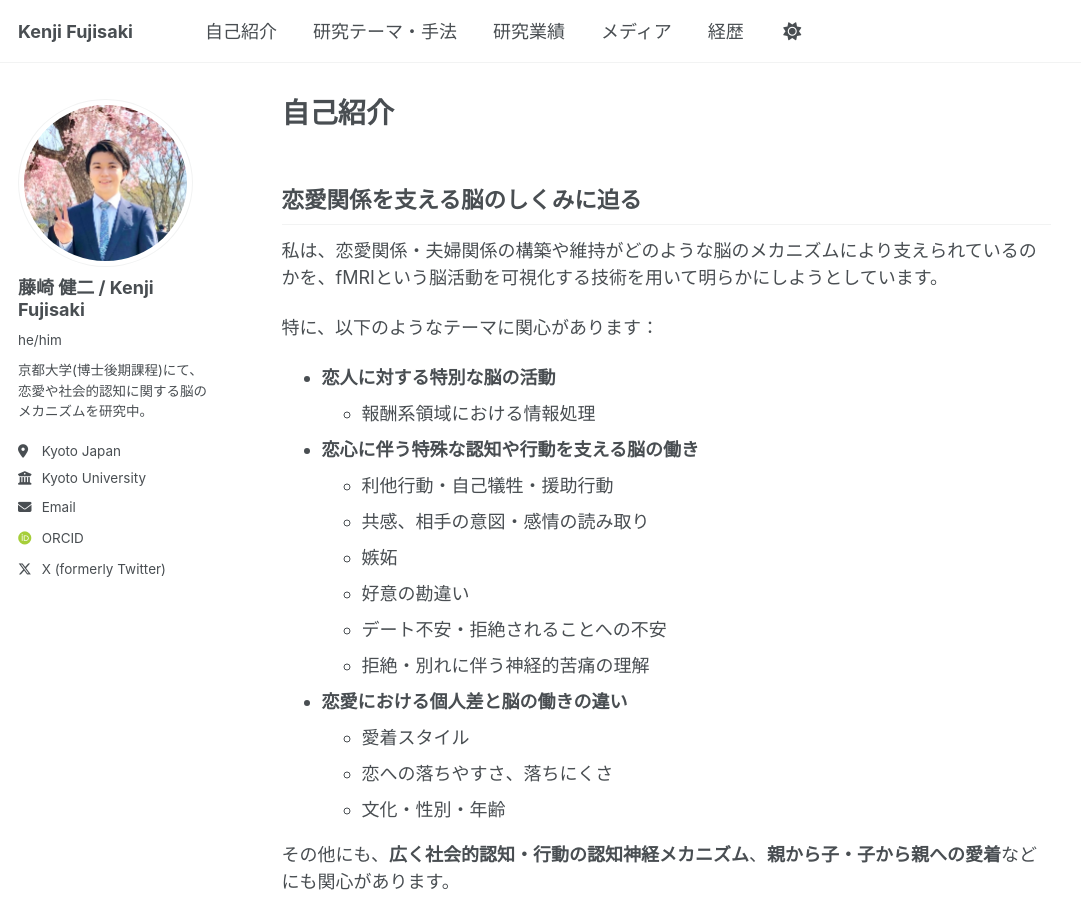
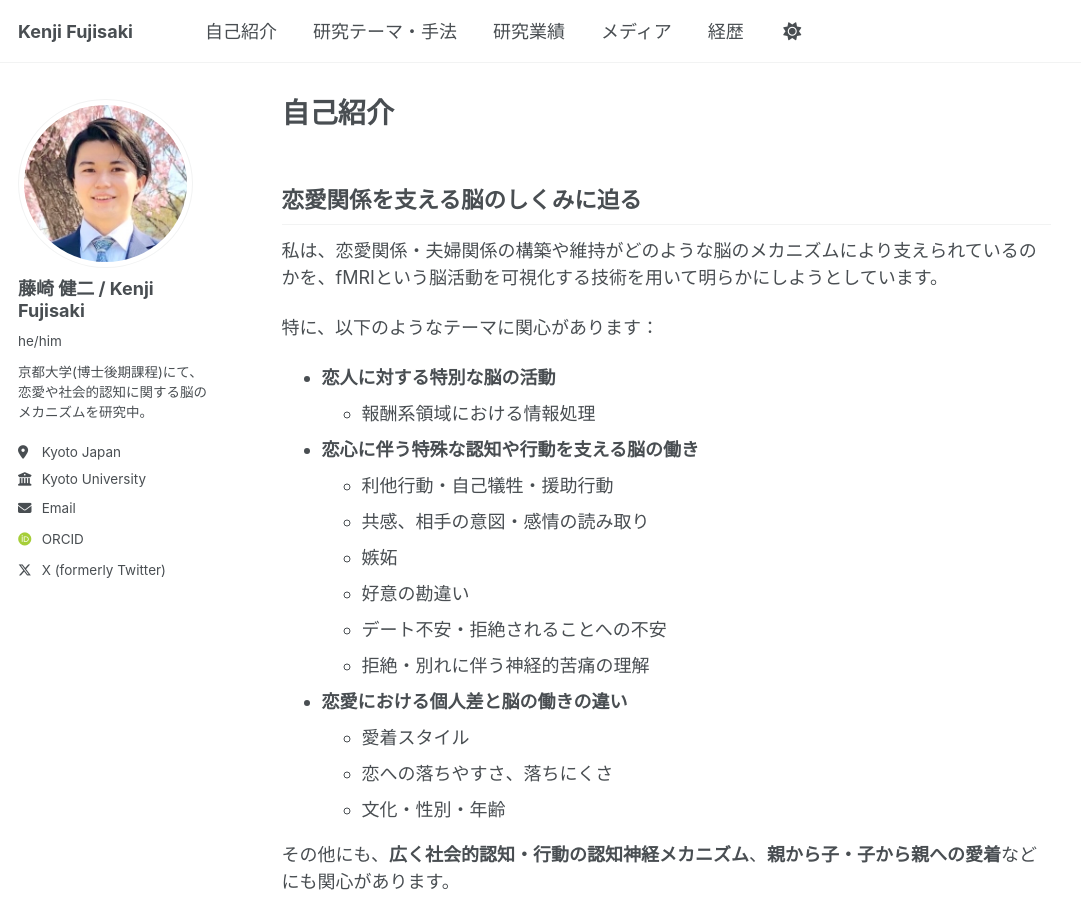
Before and after one commit to kenjifujisaki-research/kenjifujisaki-research.github.io, a Jekyll site: the page built from _pages/about.md, in a window 1280 px wide and 900 px high. Shown: the whole window, without its empty margins (0-1081 px from the left). Built offline with Jekyll 4.4.1, drawn with Linux system fonts in a browser that asks for light colours; some web fonts are replaced.

Commit message:
Update _config.yml

```diff
--- a/_config.yml
+++ b/_config.yml
@@ -22,7 +22,7 @@ repository               : "kenjifujisaki-research/kenjifujisaki-research.github
 #               Additional customization can be done by editing /_includes/author-profile.html
 author:
   # Biographic information
-  avatar           : "icon_self_trimmed.jpeg"
+  avatar           : "icon_self_mini.jpeg"
   name             : "藤崎 健二 / Kenji Fujisaki"
   pronouns         : "he/him"
   bio              : "京都大学(博士後期課程)にて、恋愛や社会的認知に関する脳のメカニズムを研究中。"
```
